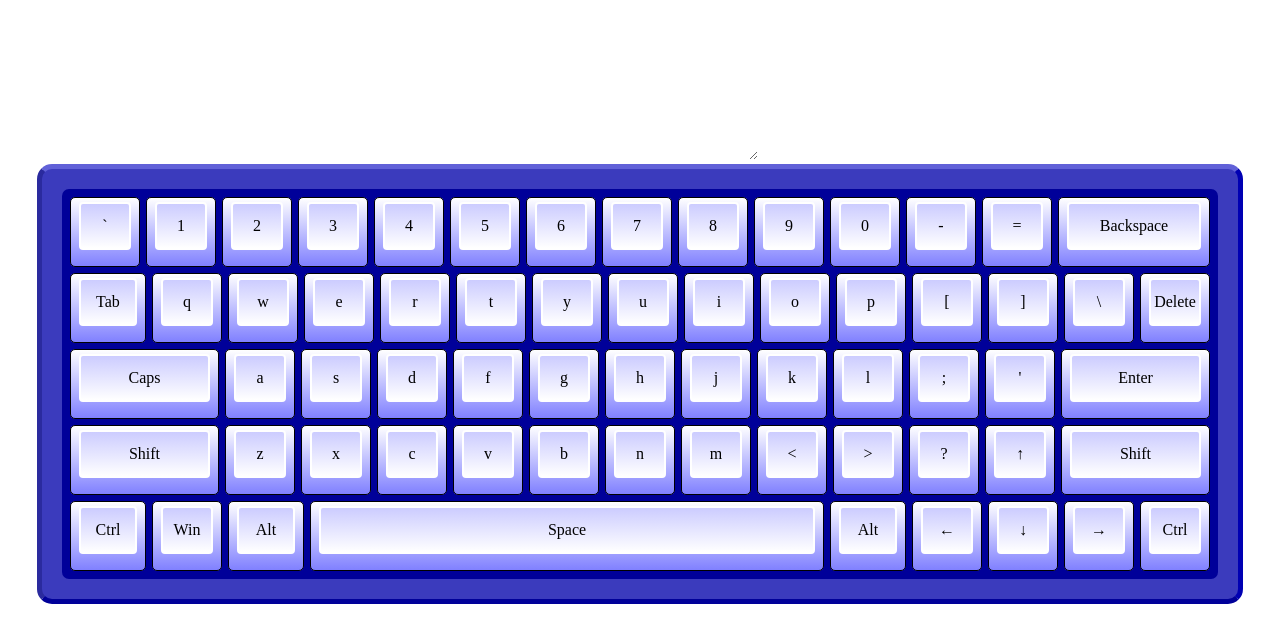
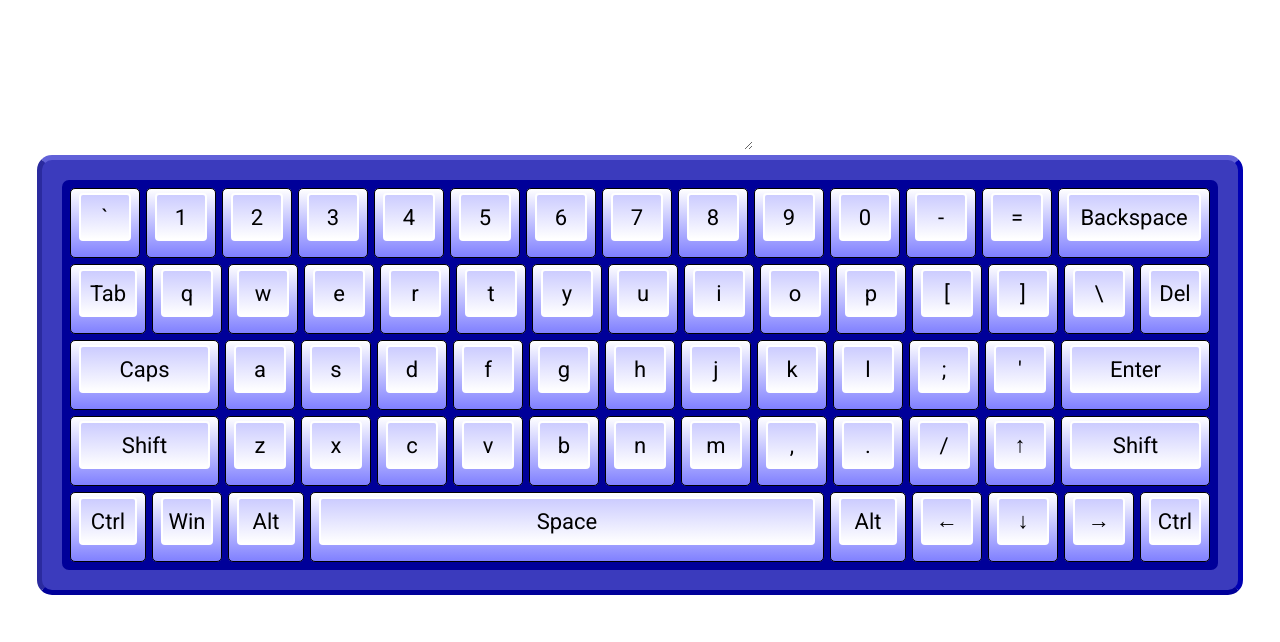
Before and after one commit to kritskaya/virtual-keyboard, a website: page index.html in a window 1280 px wide. Drawn offline with nearby package versions, Linux system fonts and the light colour scheme; files that its build step writes are made by us from their sources.

Commit message:
feat: add roboto font

```diff
--- a/index.html
+++ b/index.html
@@ -4,6 +4,9 @@
 	<meta charset="UTF-8">
 	<meta http-equiv="X-UA-Compatible" content="IE=edge">
 	<meta name="viewport" content="width=device-width, initial-scale=1.0">
+	<link rel="preconnect" href="https://fonts.googleapis.com">
+	<link rel="preconnect" href="https://fonts.gstatic.com" crossorigin>
+	<link href="https://fonts.googleapis.com/css2?family=Roboto&display=swap" rel="stylesheet">
 	<link rel="stylesheet" href="./dist/css/style.css">
 	<title>Virtual Keyboard</title>
 </head>
@@ -103,7 +106,7 @@
 						<span>\</span>
 					</div>
 					<div class="keyboard__key key key-del">
-						<span>Delete</span>
+						<span>Del</span>
 					</div>
 				</div>
 				<div class="keyboard__row row">
@@ -172,14 +175,14 @@
 					<div class="keyboard__key key key-m">
 						<span>m</span>
 					</div>
-					<div class="keyboard__key key key-less">
-						<span>&lt;</span>
+					<div class="keyboard__key key key-comma key-less">
+						<span>,</span>
 					</div>
-					<div class="keyboard__key key key-more">
-						<span>&gt;</span>
+					<div class="keyboard__key key key-dot key-more">
+						<span>.</span>
 					</div>
-					<div class="keyboard__key key key-question">
-						<span>?</span>
+					<div class="keyboard__key key key-slash key-question">
+						<span>/</span>
 					</div>
 					<div class="keyboard__key key key-up">
 						<span>↑</span>
--- /dev/null
+++ b/src/sass/base/_base.scss
@@ -0,0 +1,4 @@
+body {
+	font-family: 'Roboto', sans-serif;
+	font-size: 22px;
+}
--- a/src/sass/main.scss
+++ b/src/sass/main.scss
@@ -1,6 +1,7 @@
 @import './abstract/variables';
 
 @import './base/reset';
+@import './base/base';
 
 @import './component/keyboard';
 
```
